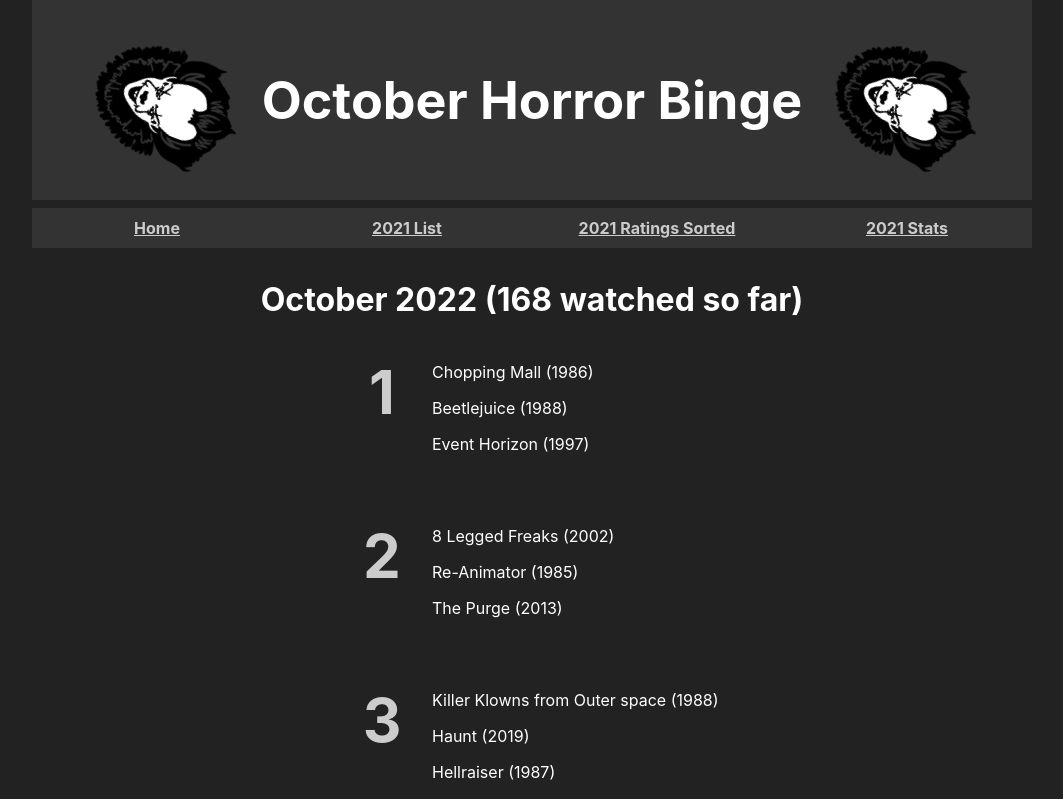
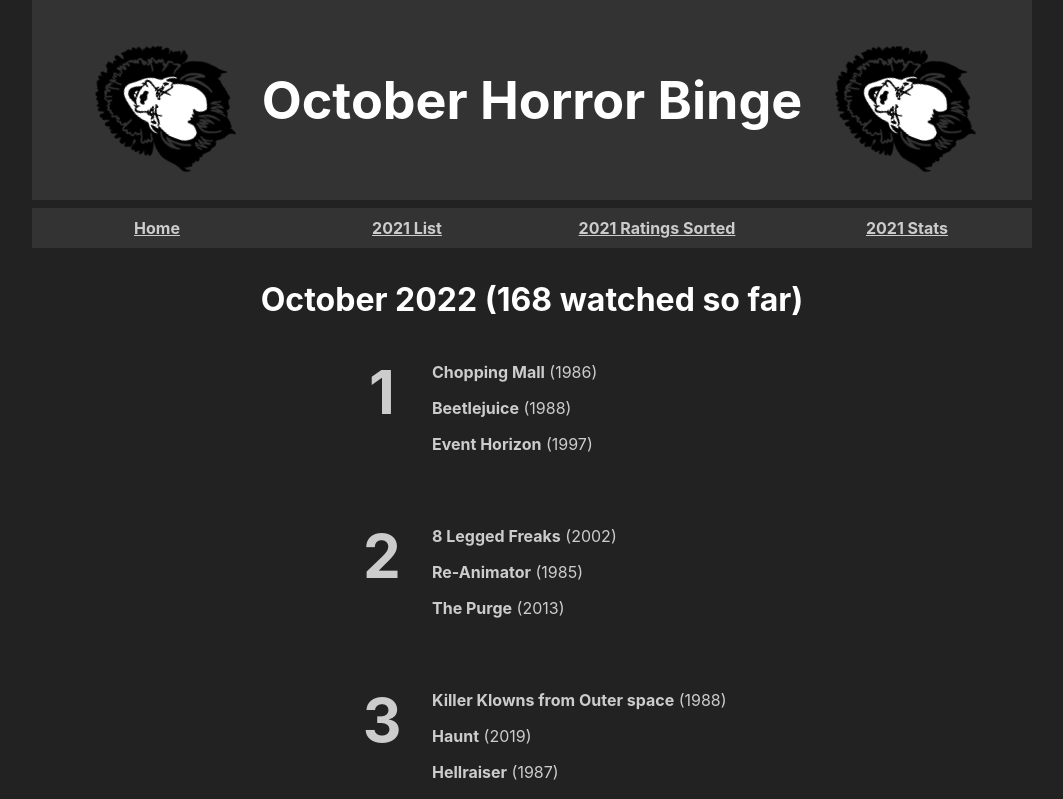
Before and after one commit to cshov/october-horror-binge, a React (Create React App) app: page / in a window 1280 px wide. Shown: the top 799 px of the page, without its empty margins (108-1171 px from the left). Built offline with nearby package versions, Linux system fonts and the light colour scheme.

Commit message:
2022 version few style changes

```diff
--- a/src/pages/Movies2022/Movies2022.css
+++ b/src/pages/Movies2022/Movies2022.css
@@ -25,3 +25,9 @@ h2 {
     align-content: flex-start;
     text-align: left;
 }
+
+.dayPanel .movies p a {
+
+    text-decoration: none;
+    color: #CCC;
+}
--- a/src/pages/Movies2022/Movies2022.tsx
+++ b/src/pages/Movies2022/Movies2022.tsx
@@ -20,7 +20,7 @@ function Movies2022() {
                         <h3>{day}</h3>
                         <div className="movies">
                     {movies.map((movie: Movie, i) => (
-                            <p>{movie.name} ({movie.year})</p>
+                        <p><a href={"https://www.imdb.com/title/"+ movie.imdbId + "/"}><strong>{movie.name}</strong> ({movie.year})</a></p>
                         ))}
                         </div>
                     </div>
```
